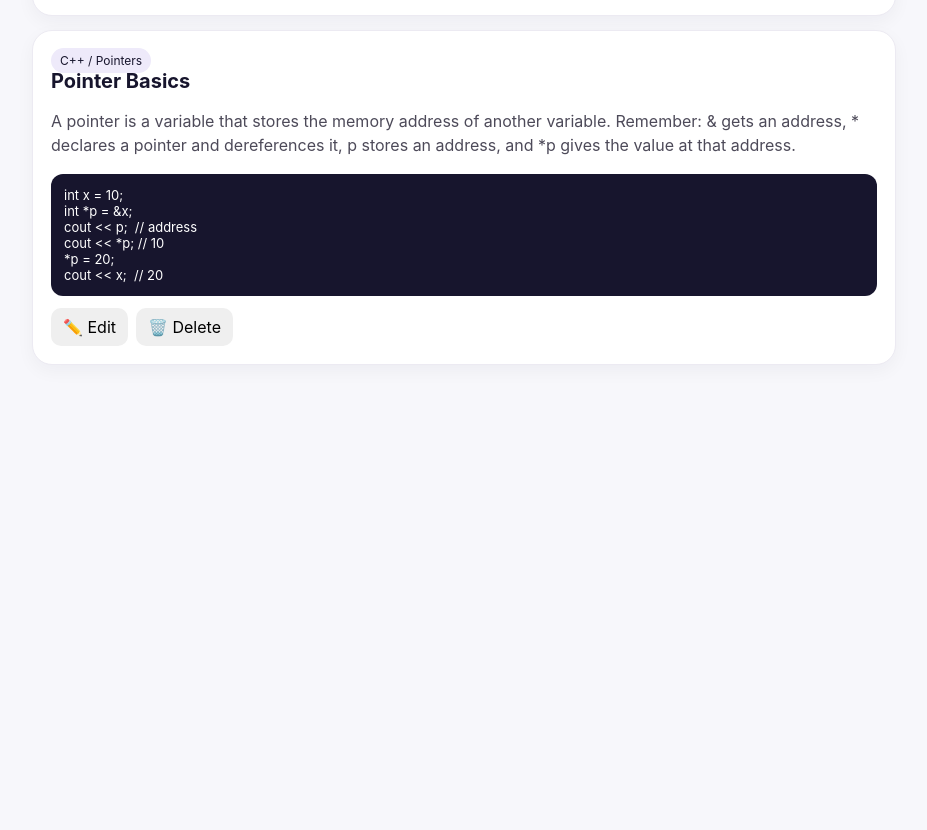
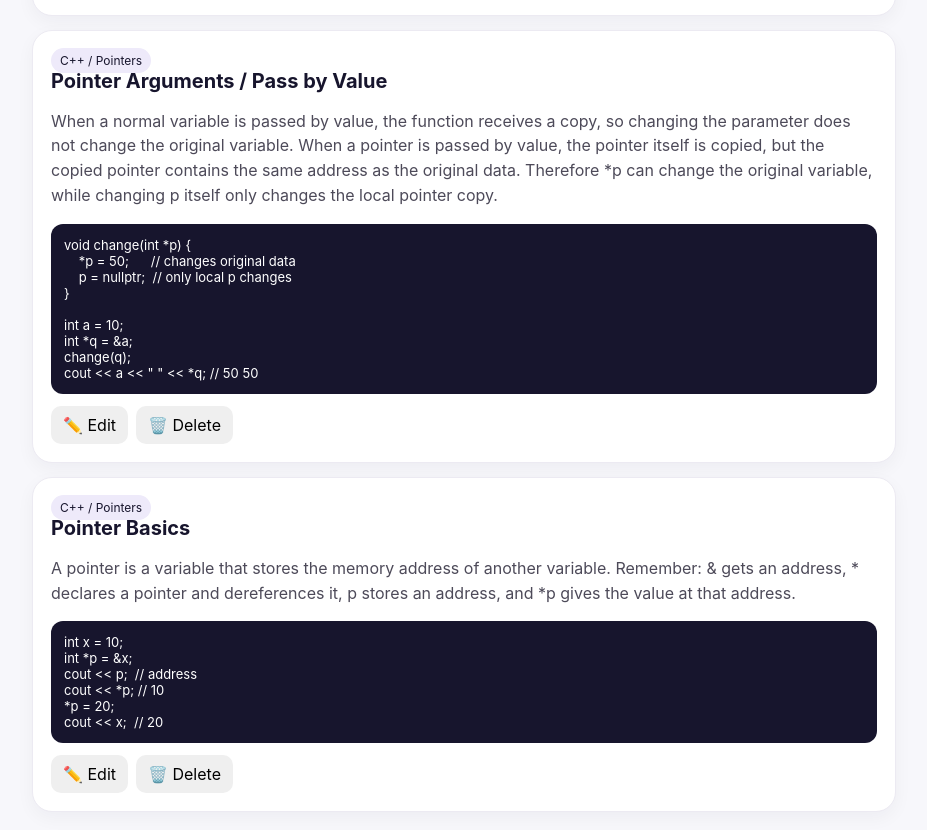
Before and after one commit to SairaSaeed824/vault, a plain HTML site: page index.html in a window 1280 px wide. Shown: the part 1264-2094 px from the top of the page, without its empty margins (176-1103 px from the left). Before the commit the page ends 1647 px from the top, so only its background shows below. Drawn offline with Linux system fonts and the light colour scheme.

Commit message:
Add pointer arguments and pass by value concept

```diff
--- a/index.html
+++ b/index.html
@@ -33,6 +33,7 @@ const seed=[
 {title:"Dynamic Memory",category:"C++ / Memory",explanation:"Dynamic memory is memory allocated while the program is running. In C++, new creates an object in dynamically allocated memory and returns its address. A pointer stores that address. delete releases memory allocated with new.",points:["new → allocates memory and returns an address.","A pointer stores that address.","*p accesses the value at that address.","delete releases dynamically allocated memory.","nullptr makes a pointer point to nothing."],code:"int *p = new int(10);\ncout << *p; // 10\ndelete p;\np = nullptr;"},
 {title:"Memory Leak",category:"C++ / Memory",explanation:"A memory leak happens when dynamically allocated memory is still reserved, but the program loses the pointer needed to release it. The memory remains occupied and cannot be freed through that lost pointer.",points:["Memory is still allocated.","The pointer/address is lost.","The program cannot call delete on that allocation.","Repeated leaks can waste memory.","Do not lose the only pointer before deleting the memory."],code:"int *p = new int(10);\np = nullptr; // old address lost → memory leak\n\n// Correct:\nint *q = new int(10);\ndelete q;\nq = nullptr;"},
 {title:"Dangling Pointer",category:"C++ / Memory",explanation:"A dangling pointer is a pointer that still contains an old address after the memory it pointed to has been released or is no longer valid. Dereferencing it causes undefined behavior.",points:["delete releases the object.","The pointer may still contain the old address.","*p after delete is undefined behavior.","Set the pointer to nullptr after delete.","Memory Leak: memory remains, pointer/access is lost. Dangling Pointer: memory is released, pointer remains."],code:"int *p = new int(10);\ndelete p;\ncout << *p; // ❌ undefined behavior\np = nullptr; // safe state"},
+{title:"Pointer Arguments / Pass by Value",category:"C++ / Pointers",explanation:"When a normal variable is passed by value, the function receives a copy, so changing the parameter does not change the original variable. When a pointer is passed by value, the pointer itself is copied, but the copied pointer contains the same address as the original data. Therefore *p can change the original variable, while changing p itself only changes the local pointer copy.",points:["Pass by value → function receives a copy.","A pointer passed by value → the address is copied.","*p changes the value at that address, so the original variable can change.","p = nullptr changes only the local pointer copy.","Memory trick: *p → data; p → pointer/address."],code:"void change(int *p) {\n    *p = 50;      // changes original data\n    p = nullptr;  // only local p changes\n}\n\nint a = 10;\nint *q = &a;\nchange(q);\ncout << a << \" \" << *q; // 50 50"},
 {title:"Pointer Basics",category:"C++ / Pointers",explanation:"A pointer is a variable that stores the memory address of another variable. Remember: & gets an address, * declares a pointer and dereferences it, p stores an address, and *p gives the value at that address.",points:["p → address.","*p → value at that address.","&x → address of x.","Changing *p changes the original variable.","Initialize a pointer before dereferencing it."],code:"int x = 10;\nint *p = &x;\ncout << p;  // address\ncout << *p; // 10\n*p = 20;\ncout << x;  // 20"}]
 
 let concepts=seed;
```
